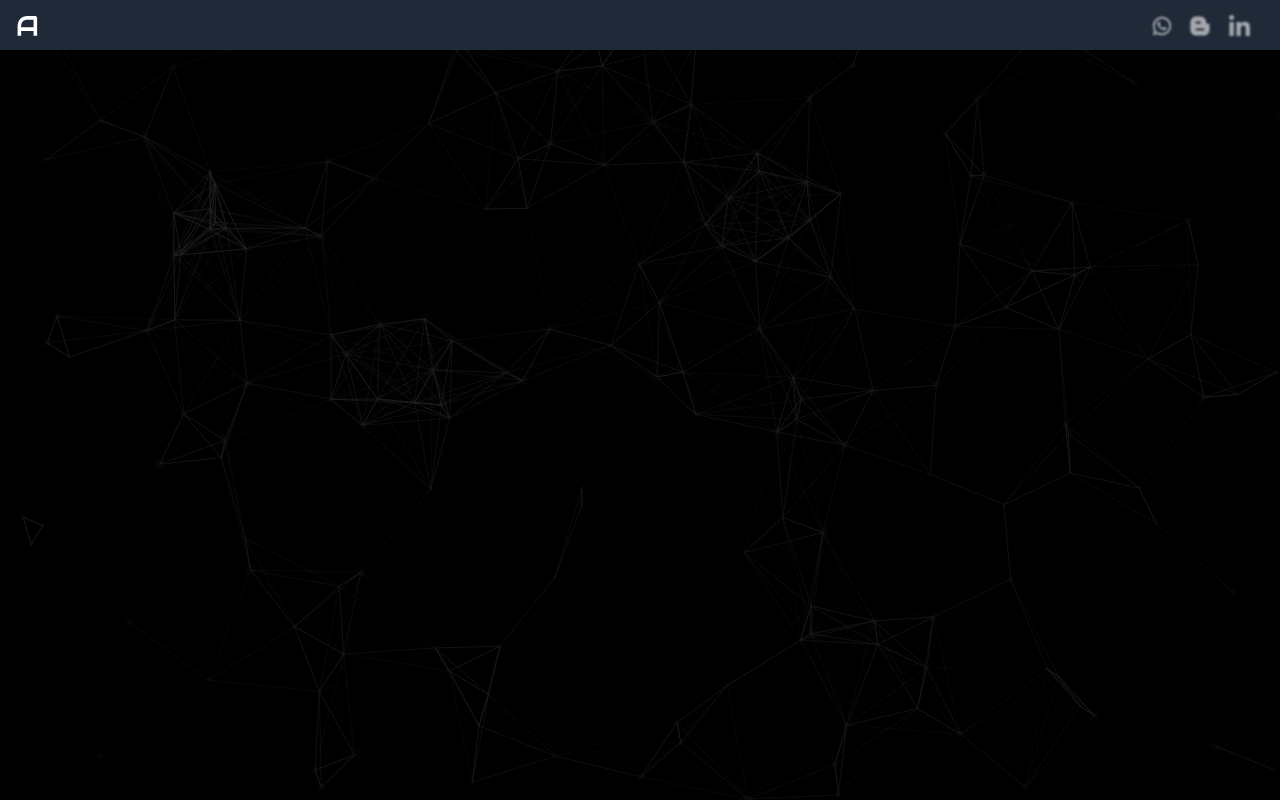
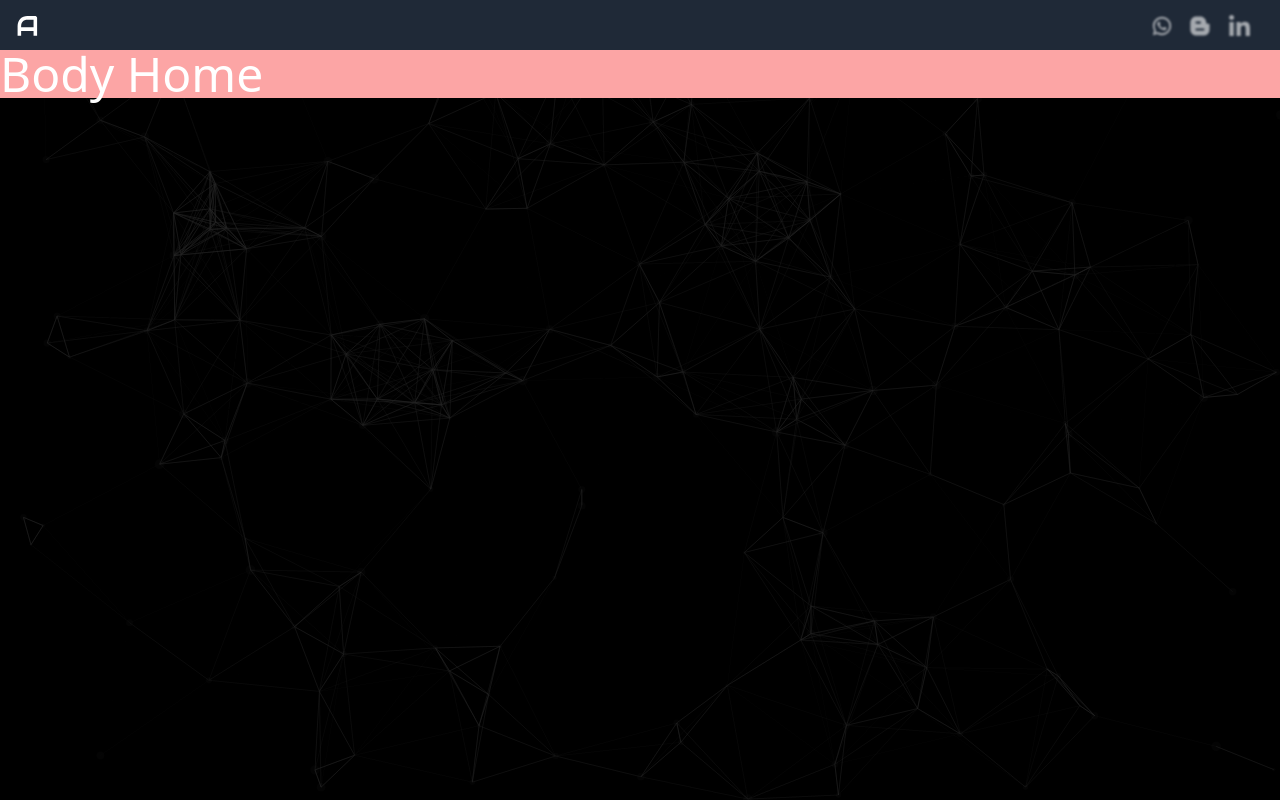
Before and after one commit to andpeicunha/portfolio-nextjs, a Next.js app: page / in a window 1280 px wide. Built offline with nearby package versions, Linux system fonts and the light colour scheme.

Commit message:
include layout in home

```diff
--- a/app/page.tsx
+++ b/app/page.tsx
@@ -1,3 +1,7 @@
 export default function Home() {
-  return <div>Estou na Home</div>;
+  return (
+    <div className="relative z-10 h-full top-0 text-white text-5xl bg-red-300">
+      Body Home
+    </div>
+  );
 }
```
